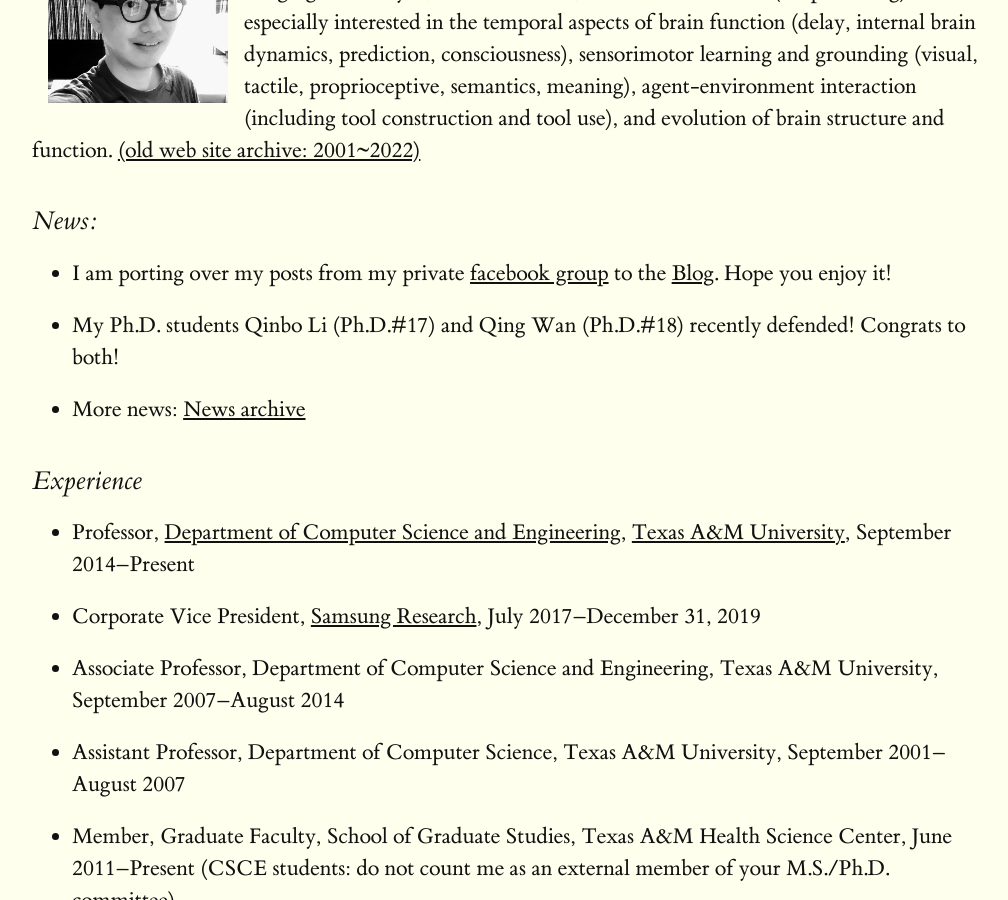
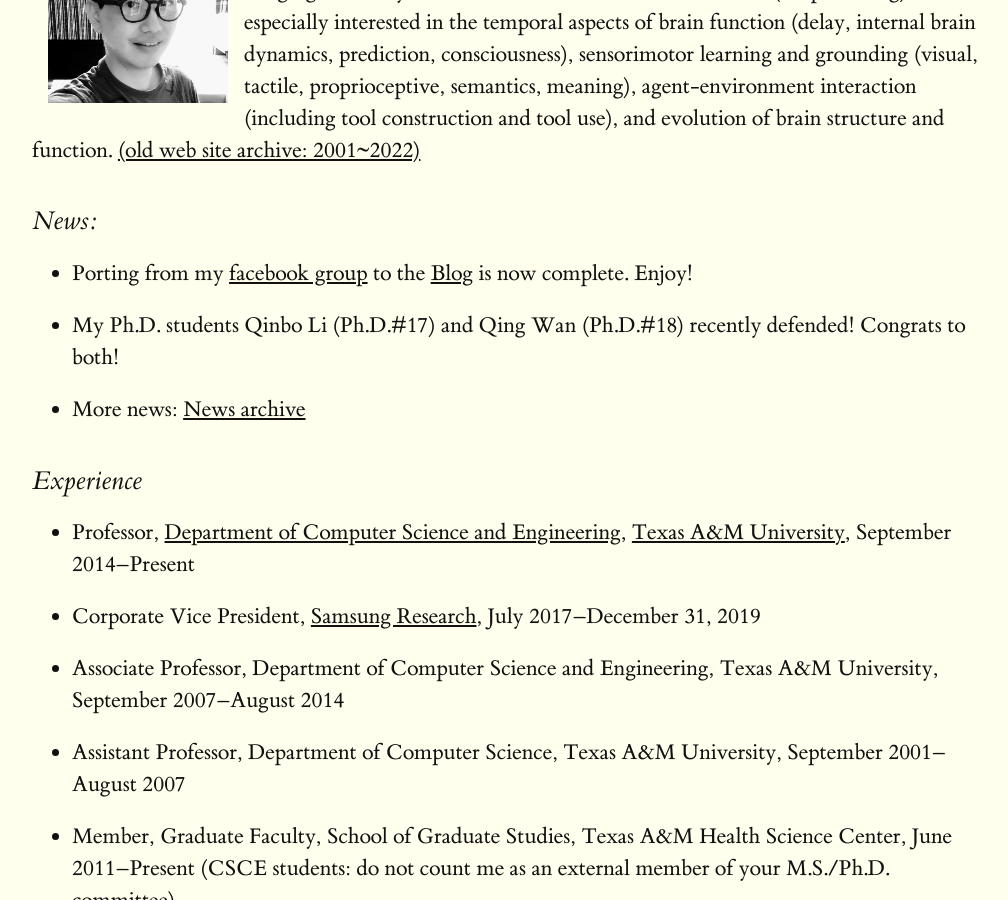
Before and after one commit to yschoe/yschoe.github.io, a Jekyll site: the page built from index.md, in a window 1280 px wide and 900 px high, scrolled down 446 px. Shown: the whole window, without its empty margins (128-1136 px from the left). Built offline with Jekyll 4.4.1, drawn with Linux system fonts in a browser that asks for light colours.

Commit message:
blog update completed

```diff
--- a/_posts/2017-12-17--Gestalt--Insight-learning--a-paradigm-to-make-deep-learning-better-.markdown
+++ b/_posts/2017-12-17--Gestalt--Insight-learning--a-paradigm-to-make-deep-learning-better-.markdown
@@ -1,7 +1,7 @@
 ---
 layout: post
 title:  "[Gestalt] Insight learning, a paradigm to make deep learning better?"
-date:   November 17, 2017
+date:   February 29, 2020
 categories: none
 ---
 
--- a/index.md
+++ b/index.md
@@ -12,7 +12,7 @@ Engineering at Texas A&amp;M University. My research is broadly in computational
 I am especially interested in the temporal aspects of brain function (delay, internal brain dynamics, prediction, consciousness), sensorimotor learning and grounding (visual, tactile, proprioceptive, semantics, meaning), agent-environment interaction (including tool construction and tool use), and evolution of brain structure and function. [(old web site archive: 2001~2022)](http://people.engr.tamu.edu/choe/index-old.html)
 
 ### News:
-* I am porting over my posts from my private [facebook group](https://www.facebook.com/groups/choelab) to the [Blog](/blog/). Hope you enjoy it!
+* Porting from my [facebook group](https://www.facebook.com/groups/choelab) to the [Blog](/blog/) is now complete. Enjoy!
 * My Ph.D. students Qinbo Li (Ph.D.#17) and Qing Wan (Ph.D.#18) recently defended! Congrats to both!
 * More news: [News archive](/news/)
 
```
Also changed, not shown: _posts/2020-02-25-------Porting-in-progress------.markdown (deleted, +0 -11 lines), blog.md (+1 -1 lines).
